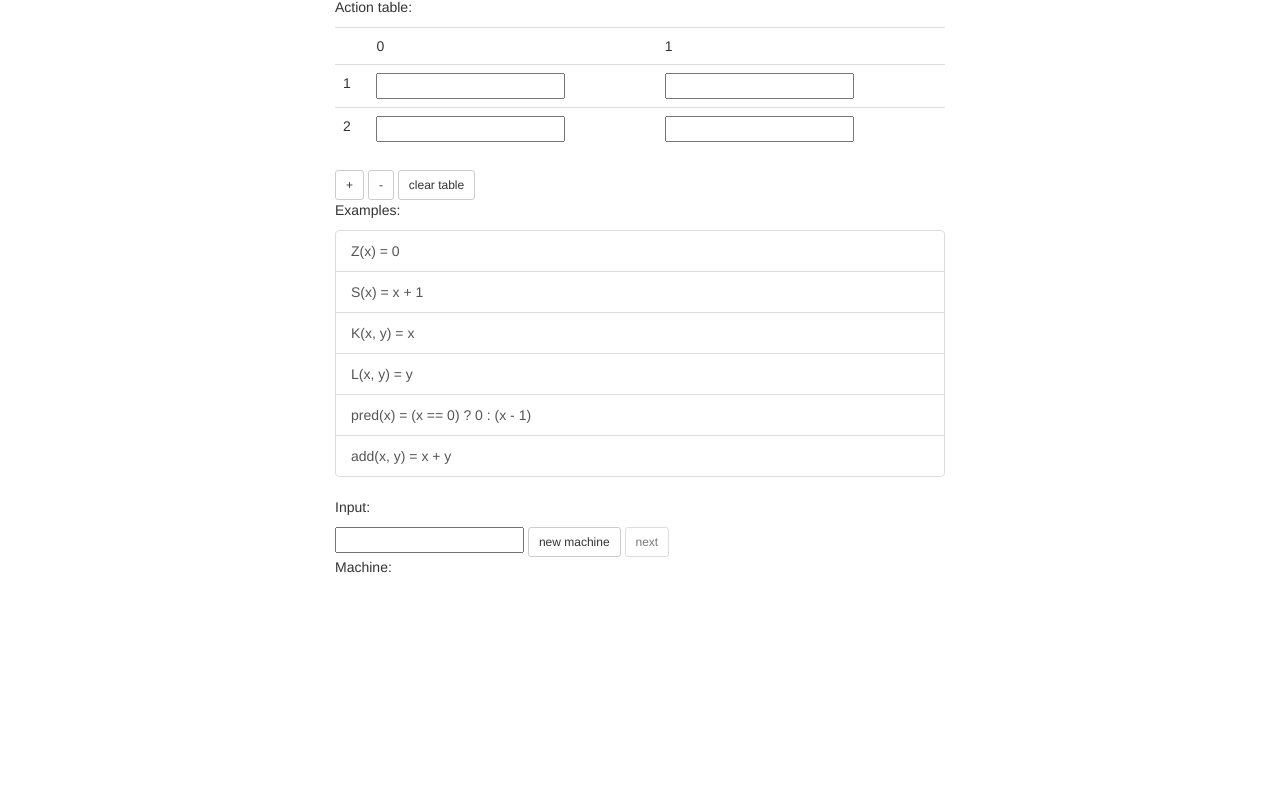
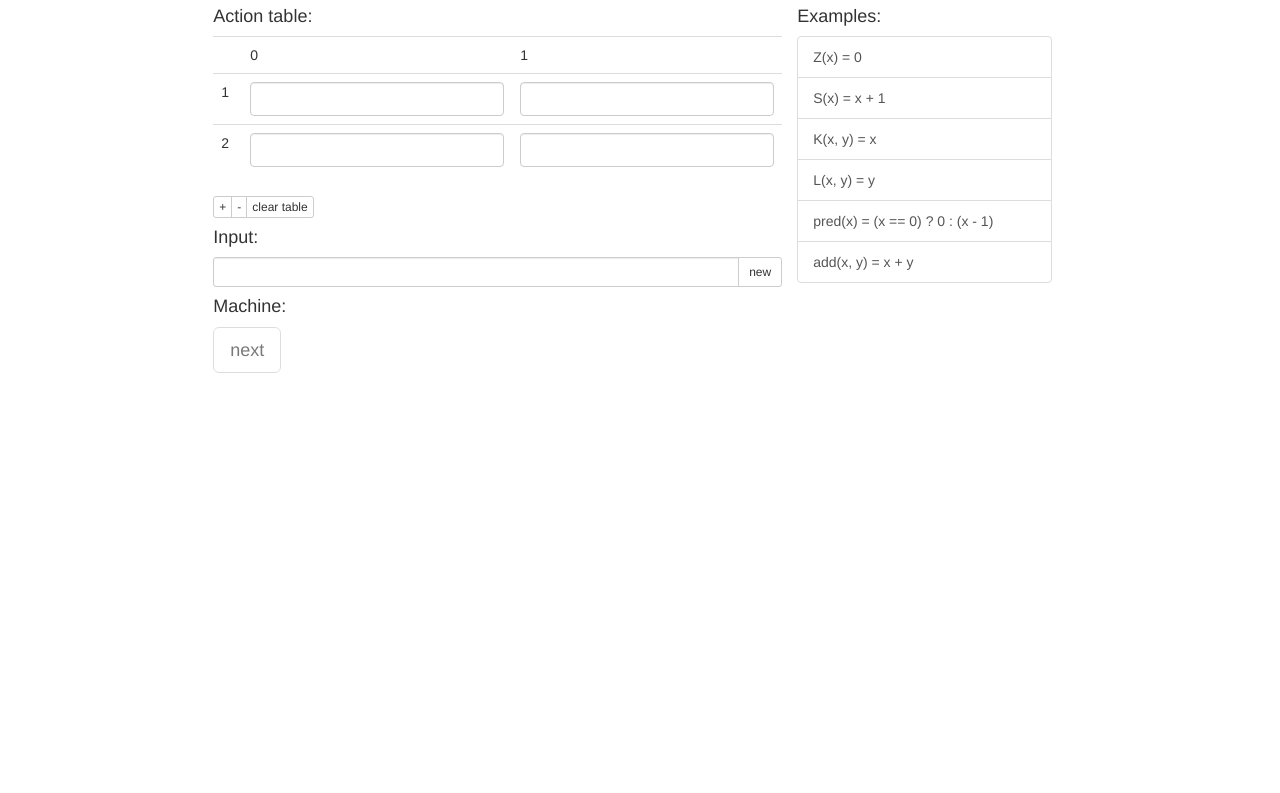
Before and after one commit to stanleytangerror/TuringMachineSimulator, a plain HTML site: page index.html in a window 1280 px wide. Shown: the part 73-866 px from the top of the page. After the commit the page ends 831 px from the top, so only its background shows below. Drawn offline with nearby package versions, Linux system fonts and the light colour scheme.

Commit message:
change ui

```diff
--- a/index.html
+++ b/index.html
@@ -6,17 +6,19 @@
     <title>Turing Machine</title>
     <link rel="stylesheet" href="https://maxcdn.bootstrapcdn.com/bootstrap/3.3.4/css/bootstrap.min.css">
     <script src="table.js"></script>
+    <link rel="stylesheet" href="styles.css">
   </head>
 
   <body onload="pageLoaded(2)">
-    <div id="simulator" class="container-fluid">
+    <div id="simulator" class="container-fluid col-md-8 col-md-offset-2">
       <div class="row">
         <h1>Turing Machine Simulator</h1>
       </div>
       <div id="machine" class="row">
-        <div class="col-md-6 col-md-offset-3">
-          <div>
-            <p>Action table:</p>
+        <!-- left column -->
+        <div class="col-md-8">
+          <div class="row">
+            <h4>Action table:</h4>
             <table id="action-table" class="table">
               <tr class="row-mark">
                 <td></td>
@@ -24,15 +26,32 @@
                 <td>1</td>
               </tr>
             </table>
+            <div class="btn-group btn-group-xs">
+              <button class="btn btn-default" onclick="addRow()">+</button>
+              <button class="btn btn-default" onclick="rmRow()">-</button>
+              <button class="btn btn-default" id="clear-table" onclick="clearTable()">clear table</button>
+            </div>
           </div>
-          <div>
-            <button class="btn btn-default btn-sm" onclick="addRow()">+</button>
-            <button class="btn btn-default btn-sm" onclick="rmRow()">-</button>
-            <button class="btn btn-default btn-sm" id="clear-table" onclick="clearTable()">clear table</button>
+          <div class="row">
+            <h4>Input:</h4>
+            <div class="input-group input-group-sm">
+              <input id="tape-value" type="text" class="form-control"></input>
+              <span class="input-group-btn">
+                <button class="btn btn-default" id="new-machine" onclick="getNewMachine()">new</button>
+              </span>
+            </div>
+          </div>
+          <div class="row">
+            <h4>Machine:</h4>
+            <button class="btn btn-default btn-lg" id="next-button" onclick="next()">next</button>
+            <div>
+              <canvas id="machine-canvas" style="width: 100%" height="200"></canvas>
+            </div>
           </div>
         </div>
-        <div class="col-md-6 col-md-offset-3">
-          <p>Examples:</p>
+        <!-- right colume -->
+        <div class="col-md-4">
+          <h4>Examples:</h4>
           <div class="list-group">
             <a href="#" class="list-group-item" onclick="Z()">Z(x) = 0</a>
             <a href="#" class="list-group-item" onclick="S()">S(x) = x + 1</a>
@@ -42,18 +61,6 @@
             <a href="#" class="list-group-item" onclick="add()">add(x, y) = x + y</a>
           </div>
         </div>
-        <div class="col-md-6 col-md-offset-3">
-          <p>Input:</p>
-          <input id="tape-value" type="text"></input>
-          <button class="btn btn-default btn-sm" id="new-machine" onclick="getNewMachine()">new machine</button>
-          <button class="btn btn-default btn-sm" id="next-button" onclick="next()">next</button>
-        </div>
-        <div class="col-md-6 col-md-offset-3">
-          <p>Machine:</p>
-          <div>
-            <canvas id="machine-canvas" style="width: 100%" height="200"></canvas>
-          </div>
-        </div>
       </div>
     </div>
   </body>
--- /dev/null
+++ b/styles.css
@@ -0,0 +1,3 @@
+.row-top-buffer {
+	margin-top: 20px
+}
--- a/table.js
+++ b/table.js
@@ -16,7 +16,8 @@
       for (; i <= 2; ++i) {
             row.insertCell(i).innerHTML =
             "<input " +
-            "type=\"text\"" +
+            "type=\"text\" " +
+            "class=\"form-control\" " +
             "onchange=\"register(this, " + len + ", " + (i - 1) + ")\">" +
             "</input>";
       }
```
